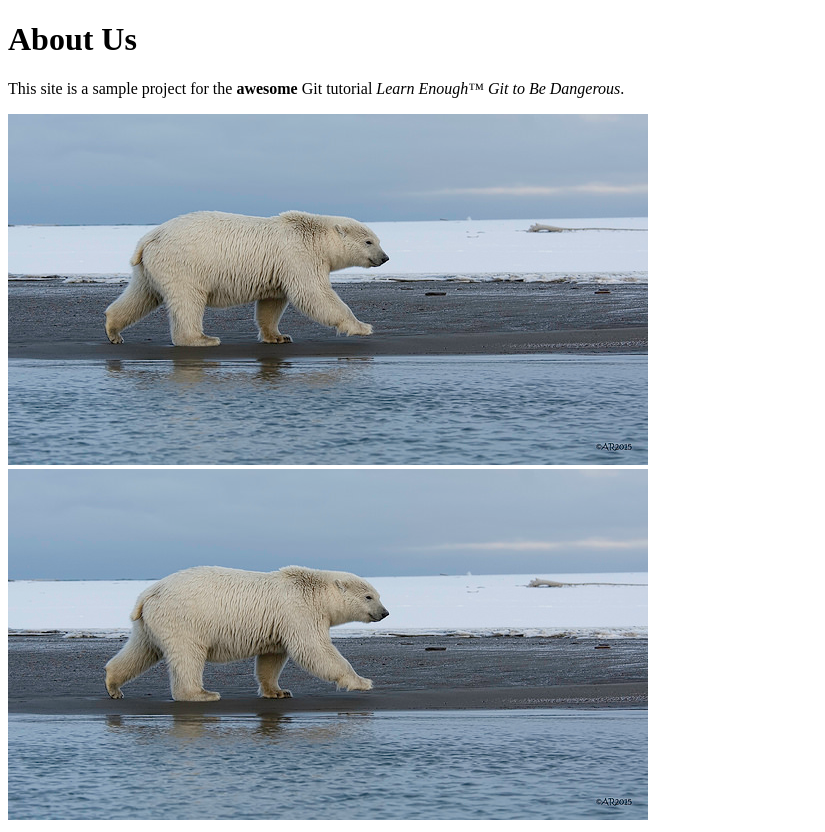
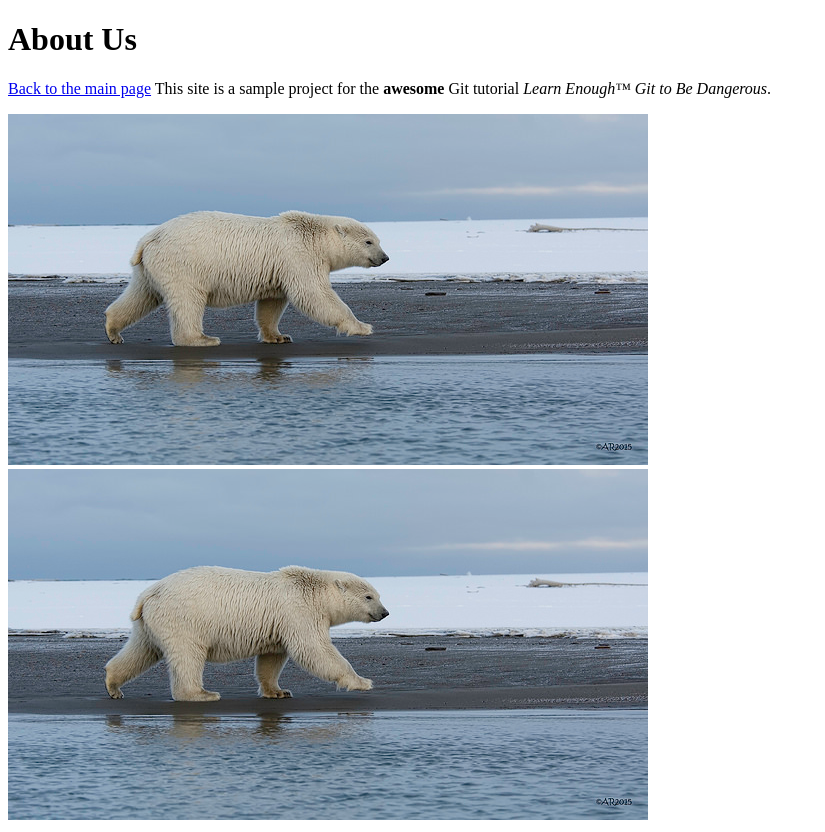
Before and after one commit to elainewinde/website, a plain HTML site: page about.html in a window 1280 px wide. Shown: the whole page, without its empty margins (0-825 px from the left). Drawn offline with Linux system fonts and the light colour scheme.

Commit message:
add link to home page

```diff
--- a/about.html
+++ b/about.html
@@ -7,6 +7,7 @@
   <body>
     <h1>About Us</h1>
     <p>
+          <a href="about.html">Back to the main page</a>
       This site is a sample project for the <strong>awesome</strong> Git tutorial <em>Learn Enough™ Git to Be Dangerous</em>.
     </p>
     <img src="images/polar_bear.jpg" alt="Polar bear">
```
